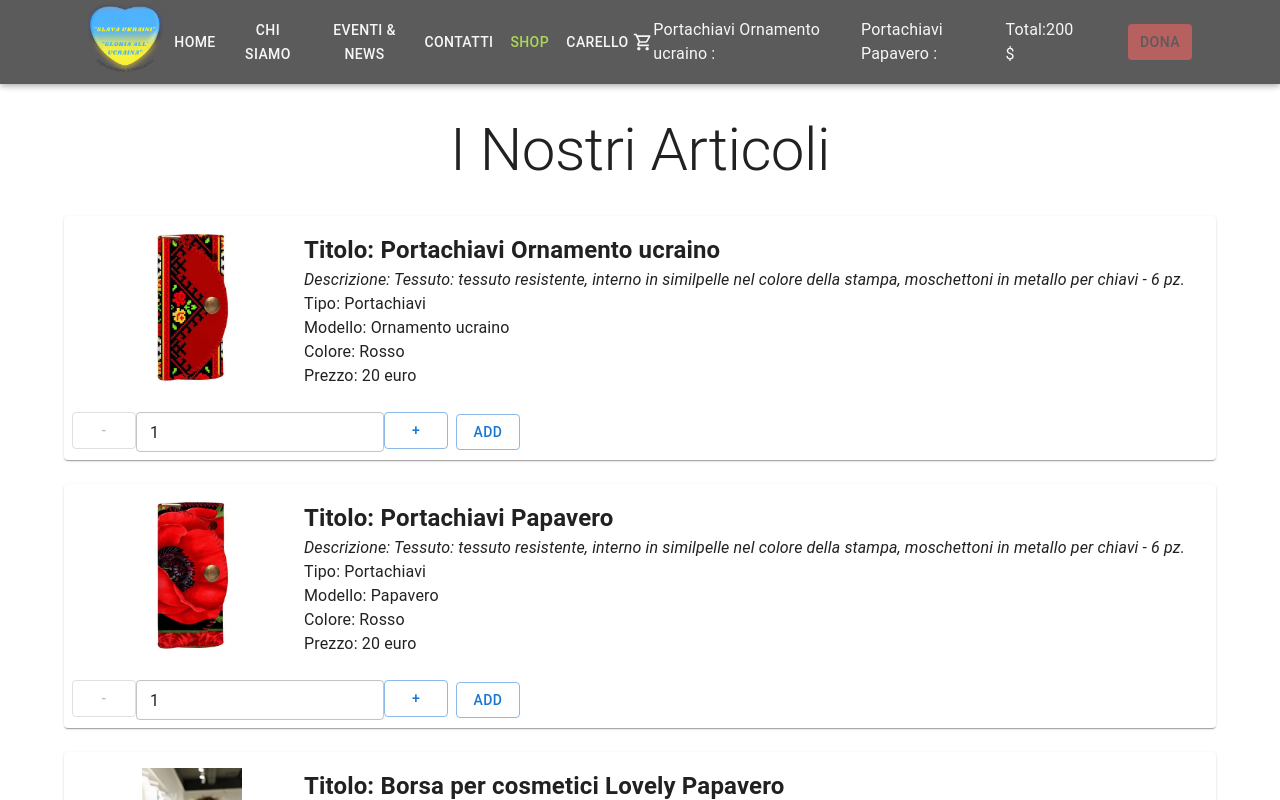
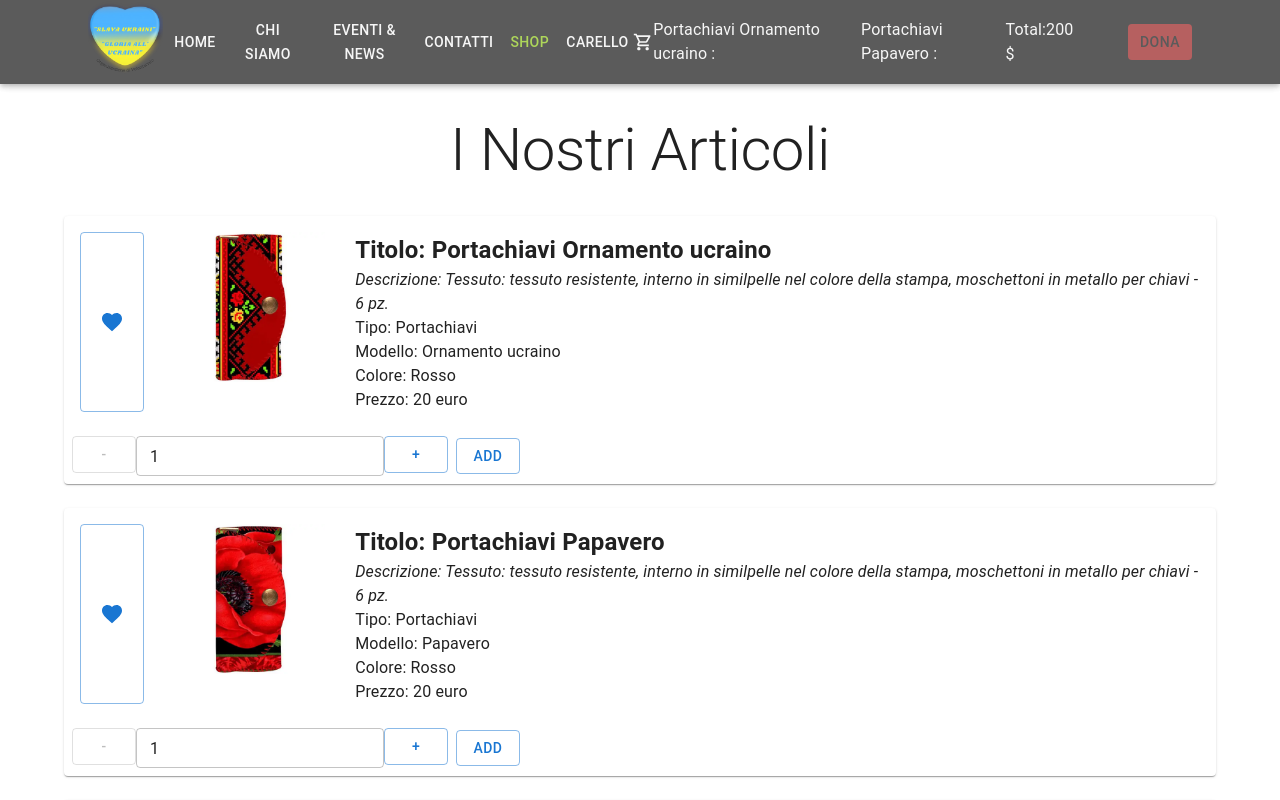
Before and after one commit to KDaniyil/slava-ukraini, a React (Create React App) app: page /shop in a window 1280 px wide. Shown: the top 800 px of the page. Built offline with nearby package versions, Linux system fonts and the light colour scheme.

Commit message:
add like to products

```diff
--- a/src/components/ProductsList/ProductsListItem.tsx
+++ b/src/components/ProductsList/ProductsListItem.tsx
@@ -2,6 +2,9 @@ import { Button, Card, CardActions, CardContent } from '@mui/material'
 import Quantity from 'components/Quantity/Quantity'
 import { useState } from 'react'
 import { Product } from 'utils/products'
+import FavoriteBorderIcon from '@mui/icons-material/FavoriteBorder'
+import FavoriteIcon from '@mui/icons-material/Favorite'
+import { useAppSelector } from 'redux/hooks'
 
 type Props = {
     product: Product
@@ -11,10 +14,15 @@ const ProductsListItem = ({ product, addProductToCart }: Props) => {
     const [count, setCount] = useState<number>(1)
     const onIncrement = () => setCount((prevState) => prevState + 1)
     const onDecrement = () => setCount((prevState) => prevState - 1)
-
+    const isLiked = useAppSelector(
+        (state) => state.productsLikeState[product.id]
+    )
     return (
         <Card>
             <CardContent className="product-card">
+                <Button variant="outlined">
+                    {isLiked ? <FavoriteIcon /> : <FavoriteBorderIcon />}
+                </Button>
                 <div className="card-image">
                     <img src={product.image} alt={product.title} />
                 </div>
--- a/src/index.tsx
+++ b/src/index.tsx
@@ -2,12 +2,16 @@ import React from 'react'
 import ReactDOM from 'react-dom/client'
 import App from './container/App/App'
 import { BrowserRouter } from 'react-router-dom'
+import { Provider } from 'react-redux'
+import { store } from 'redux/store'
 
 const root = ReactDOM.createRoot(document.getElementById('root') as HTMLElement)
 root.render(
     <React.StrictMode>
         <BrowserRouter>
-            <App />
+            <Provider store={store}>
+                <App />
+            </Provider>
         </BrowserRouter>
     </React.StrictMode>
 )
--- /dev/null
+++ b/src/redux/hooks.ts
@@ -0,0 +1,7 @@
+import { useDispatch, useSelector } from 'react-redux'
+import type { TypedUseSelectorHook } from 'react-redux'
+import type { RootState, AppDispatch } from './store'
+
+
+export const useAppDispatch: () => AppDispatch = useDispatch
+export const useAppSelector: TypedUseSelectorHook<RootState> = useSelector
--- /dev/null
+++ b/src/redux/likeReducer.ts
@@ -0,0 +1,18 @@
+import { createSlice } from "@reduxjs/toolkit"
+
+type likeType = {
+    [id:number]: boolean
+}
+
+export const initialState: likeType = {
+    1:true,
+    2:true,
+}
+export const likeSlice = createSlice({
+    name:"like",
+    initialState,
+    reducers:{},
+
+})
+
+export default likeSlice.reducer
--- /dev/null
+++ b/src/redux/store.ts
@@ -0,0 +1,11 @@
+import { configureStore } from '@reduxjs/toolkit'
+import likeReducer from './likeReducer'
+
+export const store = configureStore({
+  reducer: {
+    productsLikeState: likeReducer,
+  },
+})
+
+export type RootState = ReturnType<typeof store.getState>
+export type AppDispatch = typeof store.dispatch
```
